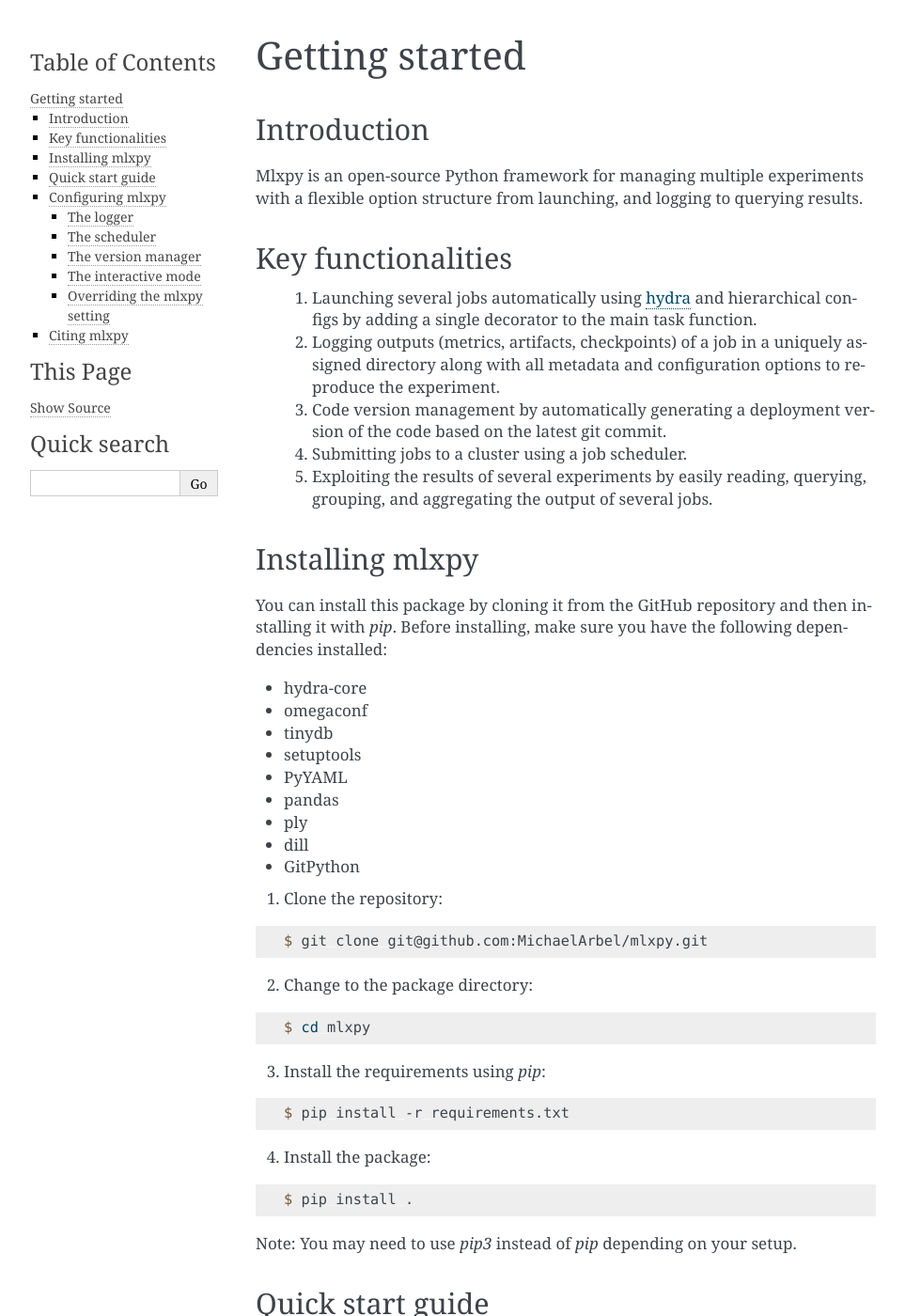
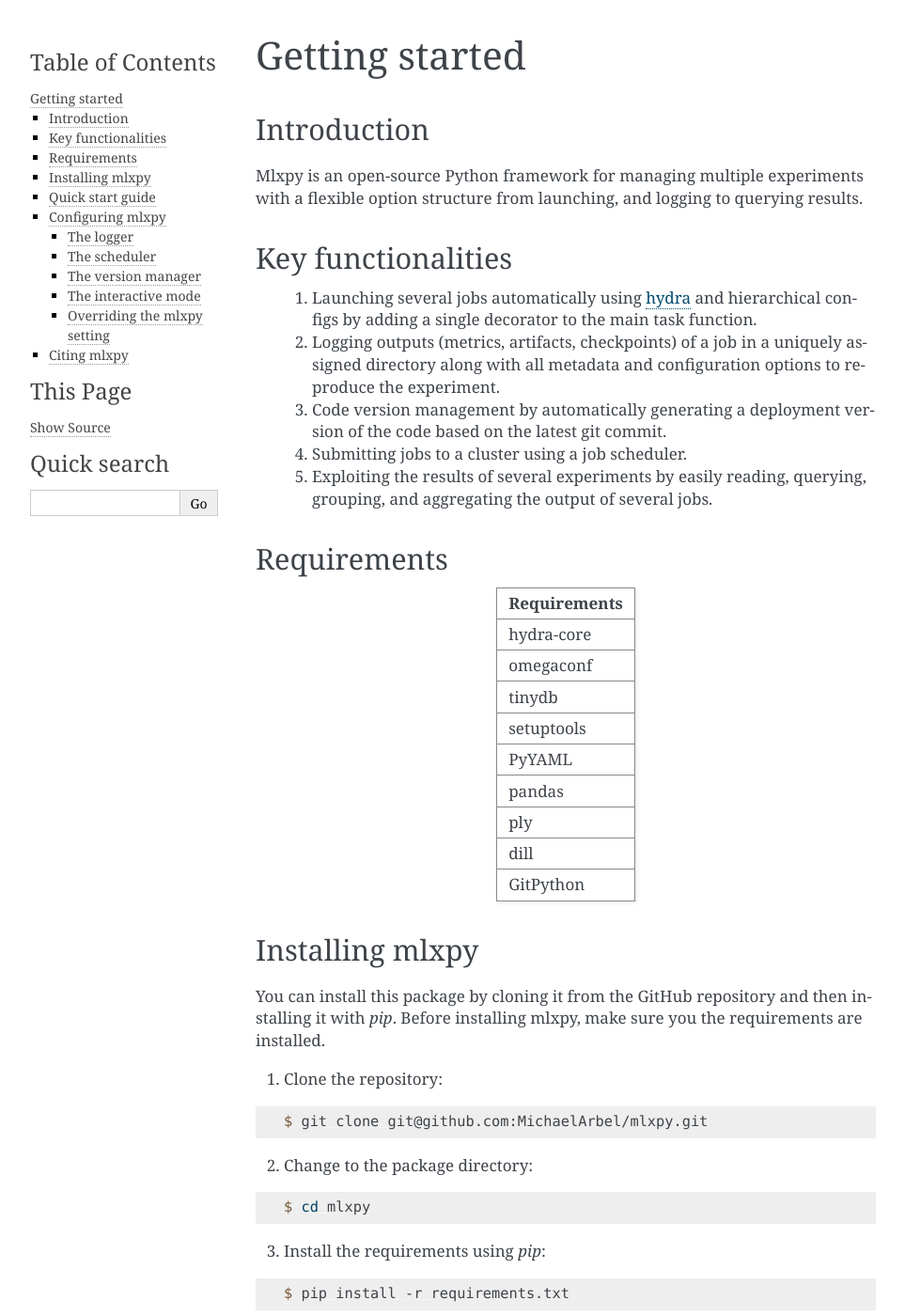
Before and after one commit to inria-thoth/mlxp, a Sphinx documentation site: the page built from docs/getting_started.rst, in a window 1280 px wide and 1400 px high. Shown: the whole window at 94% size, without its empty margins (148-1111 px from the left). Built offline with Sphinx 7.4.7, drawn with Linux system fonts in a browser that asks for light colours.

Commit message:
tweak doc

```diff
--- a/README.rst
+++ b/README.rst
@@ -12,24 +12,31 @@
   5. Exploiting the results of several experiments by easily reading, querying, grouping, and aggregating the output of several jobs.
 
 
+Requirements
+^^^^^^^^^^^^
+
+
+.. list-table::
+   :header-rows: 1
+   :class: left
+
+   * - Requirements
+   * - hydra-core
+   * - omegaconf
+   * - tinydb
+   * - setuptools
+   * - PyYAML
+   * - pandas
+   * - ply
+   * - dill
+   * - GitPython
+
+
 Installing mlxpy
 ^^^^^^^^^^^^^^^^
 
 You can install this package by cloning it from the GitHub repository
-and then installing it with `pip`. Before installing, make sure you have
-the following dependencies installed:
-
-
-- hydra-core
-- omegaconf
-- tinydb
-- setuptools
-- PyYAML
-- pandas
-- ply
-- dill
-- GitPython
-
+and then installing it with `pip`. Before installing mlxpy, make sure you the requirements are installed.
 
 
 1. Clone the repository:
```
Also changed, not shown: docs/index.rst (+7 -3 lines).
